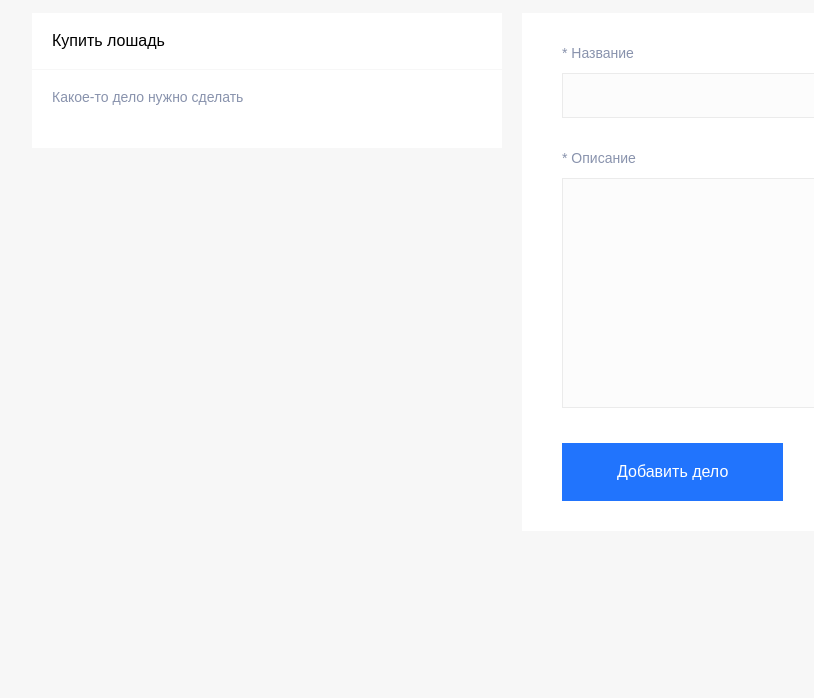
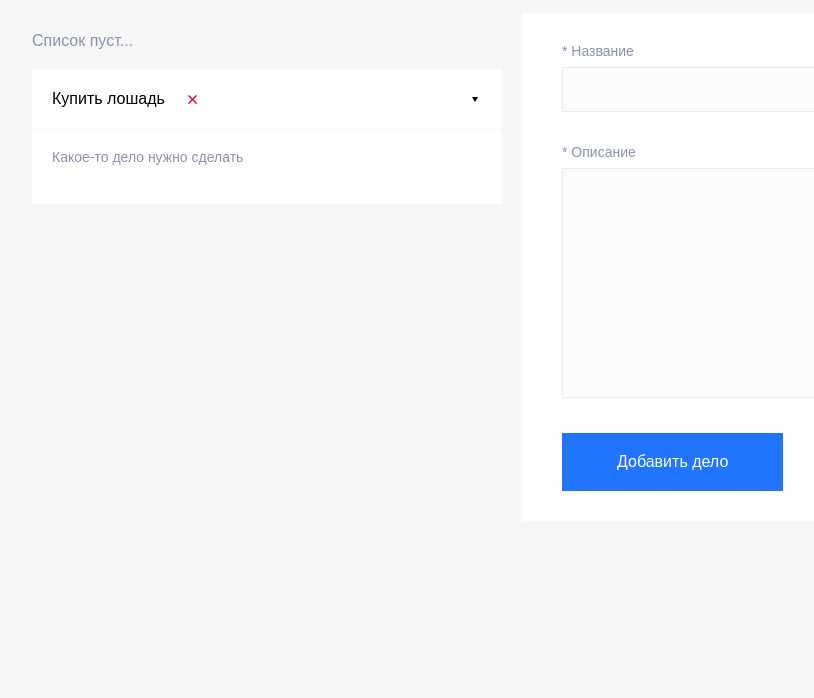
Before and after one commit to fogenn/JS-4.4, a plain HTML site: page index.html in a window 1280 px wide. Shown: the part 102-800 px from the top of the page, without its empty margins (128-942 px from the left). Drawn offline with Linux system fonts and the light colour scheme.

Commit message:
page layout complete

```diff
--- a/css/style.css
+++ b/css/style.css
@@ -77,16 +77,65 @@ legend {
   margin: 0;
 }
 
+.tasks__legend {
+  margin: 0;
+  font-size: 21px;
+  font-weight: normal;
+  margin-bottom: 30px;
+}
+
+.tasks__none {
+  margin: 0;
+  padding: 20px 0;
+  font-size: 16px;
+  line-height: 16px;
+  color: #8993ad;
+}
+
 .tasks__box {
+  position: relative;
   min-height: 135px;
   background-color: #fff;
 }
 
+.tasks_header {
+  vertical-align: middle;
+  position: relative;
+  padding: 20px 20px;
+}
+
+.tasks__delete,
+.tasks__scroll {
+  display: inline-block;
+  padding: 0;
+  border: none;
+  position: absolute;
+  outline: none;
+  top: 0;
+  bottom: 0;
+  margin: auto;
+  width: 15px;
+  height: 15px;
+  background: transparent center no-repeat;
+  background-size: auto;
+  object-fit: cover;
+}
+
+.tasks__delete {
+  background-image: url('../img/clear-button.png');
+}
+
+.tasks__scroll {
+  right: 20px;
+  background-image: url('../img/scroll.png');
+}
+
+
 .tasks__title {
+  display: inline-block;
   margin: 0;
+  margin-right: 20px;
   font-weight: normal;
-  padding: 20px 20px;
-  border-bottom: 1px solid #f7f7f7;
   font-size: 16px;
   line-height: 16px;
 }
@@ -97,6 +146,8 @@ legend {
   font-size: 14px;
   line-height: 14px;
   color: #8993ad;
+  width: 100%;
+  border-top: 1px solid #f7f7f7;
 }
 
 .created-tasks {
@@ -111,12 +162,12 @@ legend {
   display: inline-block;
   min-height: 500px;
   background-color: #fff;
-  padding: 30px 40px 30px;
+  padding: 28px 40px 30px;
 }
 
 .created-tasks__label {
   display: inline-block;
-  margin-bottom: 10px;
+  margin-bottom: 6px;
   color: #8993ad;
 }
 
@@ -128,7 +179,7 @@ legend {
 #created-tasks__textarea {
   resize: none;
   height: 230px;
-  font-size: 14px;
+  font-size: 16px;
 }
 
 .created-tasks__add-button {
--- a/index.html
+++ b/index.html
@@ -4,27 +4,34 @@
   <meta charset="UTF-8">
   <meta name="viewport" content="width=device-width, initial-scale=1.0">
   <link rel="stylesheet" href="css/style.css">
-  <script src="js/jquery-3.4.1.min.js"></script>
-  <script src="js/scripts.js"></script>
   <title>Список дел</title>
 </head>
 <body>
   <div class="container">
 
-    <form action="#" method="POST" enctype="multipart/form-data">
-      <fieldset class="tasks">
-        <legend class="tasks__legend">Список дел</legend>
+    <div class="tasks">
+      <h1 class="tasks__legend">Список дел</h1>
+
+      <div class="tasks__none">Список пуст...</div>
 
       <article class="tasks__box">
-          <h1 class="tasks__title">
+
+        <div class="tasks_header">
+          <h2 class="tasks__title">
             Купить лошадь
-          </h1>
+          </h2>
+          <button class="tasks__delete"></button>
+          <button class="tasks__scroll"></button>
+        </div>
+
         <p class="tasks__desc">
           Какое-то дело нужно сделать
         </p>
       </article>
       <!-- /.tasks__box -->
-      </fieldset>
+    </div>
+
+    <form action="#" method="POST" enctype="multipart/form-data">
 
       <fieldset class="created-tasks">
         <legend class="tasks__legend">Добавить новое дело </legend>
@@ -44,9 +51,12 @@
         </article>
         <!-- /.created-tasks__box -->
       </fieldset>
+
     </form>
 
   </div>
   <!-- /.container -->
+  <script src="js/jquery-3.4.1.min.js"></script>
+  <script src="js/scripts.js"></script>
 </body>
 </html>
--- a/js/scripts.js
+++ b/js/scripts.js
@@ -1,3 +1,13 @@
-$(function(){
+$(document).ready(function(){
+
+  function addTask() {
+
+    let name = $('#created-tasks__input').val(),
+      text = $('#created-tasks__textarea').val(),
+
+    if (name.length !== 0 && text.length !== 0) {
+
+    }
+  }
 
 })
```
Also changed, not shown: img/clear-button.png (added), img/scroll.png (added), Список дел.png (added), Список пуст.png (added). Lines whose indentation alone changed are shown as unchanged.
